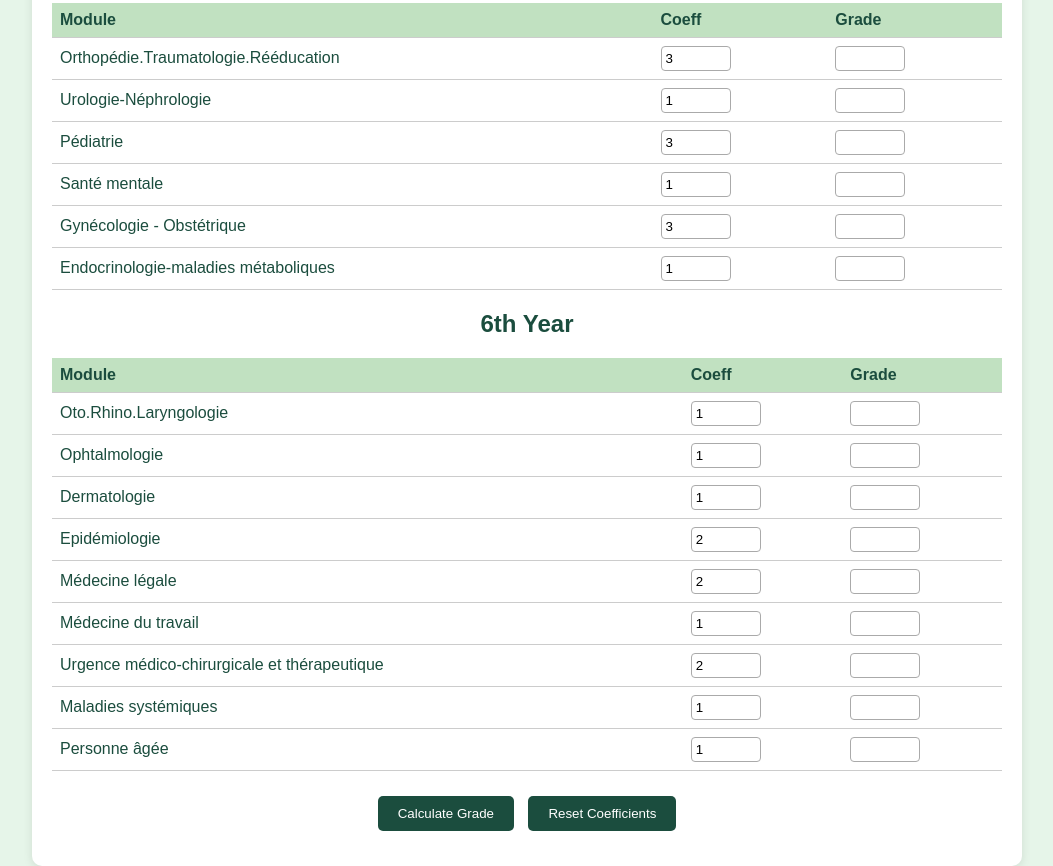
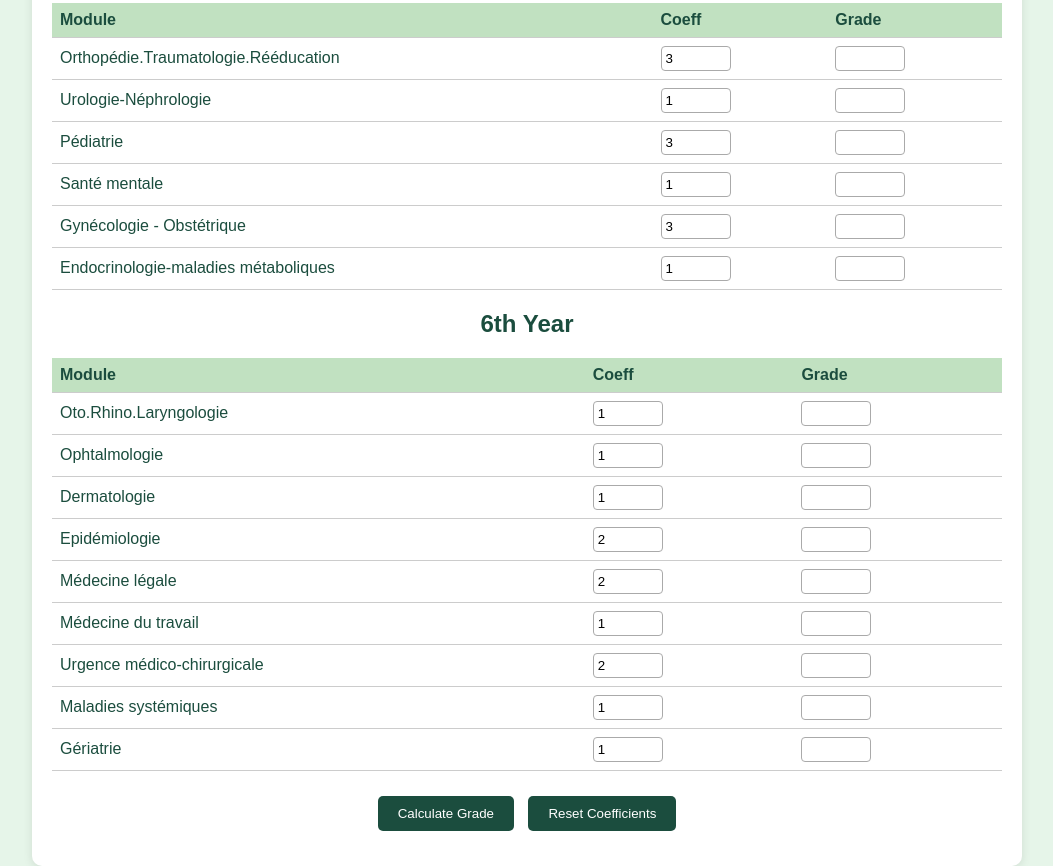
Before and after one commit to ALRayane/Medecine-Note-du-Cursus, a plain HTML site: page index.html in a window 1280 px wide. Shown: the part 739-1605 px from the top of the page, without its empty margins (113-1166 px from the left). Drawn offline with Linux system fonts and the light colour scheme.

Commit message:
Module Names Change

```diff
--- a/index.html
+++ b/index.html
@@ -248,7 +248,7 @@
                 <td><input type="number" id="c18"></td>
             </tr>
             <tr>
-                <td>Urgence médico-chirurgicale et thérapeutique</td>
+                <td>Urgence médico-chirurgicale</td>
                 <td><input type="number" id="coeff19"></td>
                 <td><input type="number" id="c19"></td>
             </tr>
@@ -258,7 +258,7 @@
                 <td><input type="number" id="c20"></td>
             </tr>
             <tr>
-                <td>Personne âgée</td>
+                <td>Gériatrie</td>
                 <td><input type="number" id="coeff21"></td>
                 <td><input type="number" id="c21"></td>
             </tr>
```
